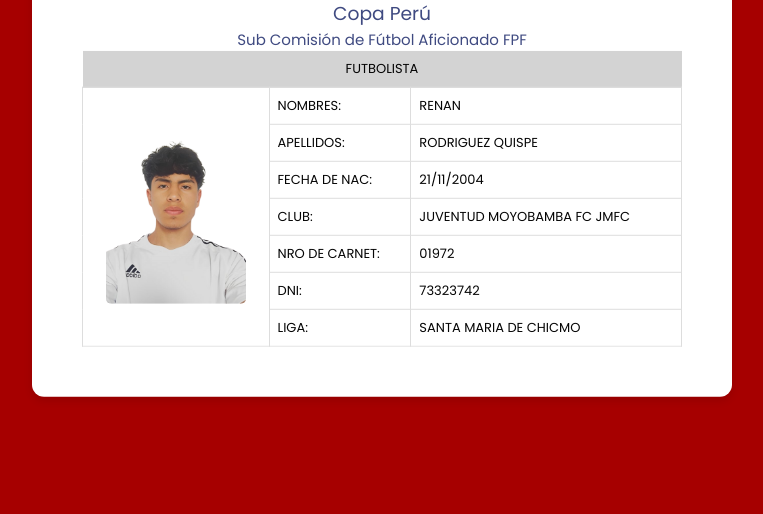
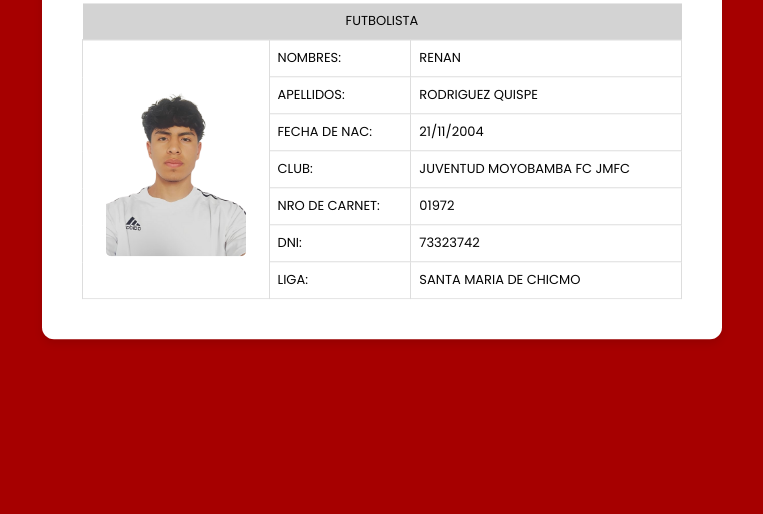
Before and after one commit to JohnRodrigo21/copaperu.fpf.io, a plain HTML site: page index.html in a window 1280 px wide. Shown: the part 302-816 px from the top of the page, without its empty margins (258-1021 px from the left). Drawn offline with Linux system fonts and the light colour scheme.

Commit message:
Update index.11111111111html

```diff
--- a/index.html
+++ b/index.html
@@ -22,7 +22,7 @@
 
         .container {
             background-color: white;
-            padding: 50px;
+            padding: 40px;
             border-radius: 12px;
             text-align: center;
             width: 600px;
@@ -31,9 +31,9 @@
 
             /* Centrar en la pantalla */
             position: absolute;
-            top: 50%;
+            top: 30%;
             left: 50%;
-            transform: translate(-50%, -50%);
+            transform: translate(-50%, -30%);
         }
 
         .card {
```
